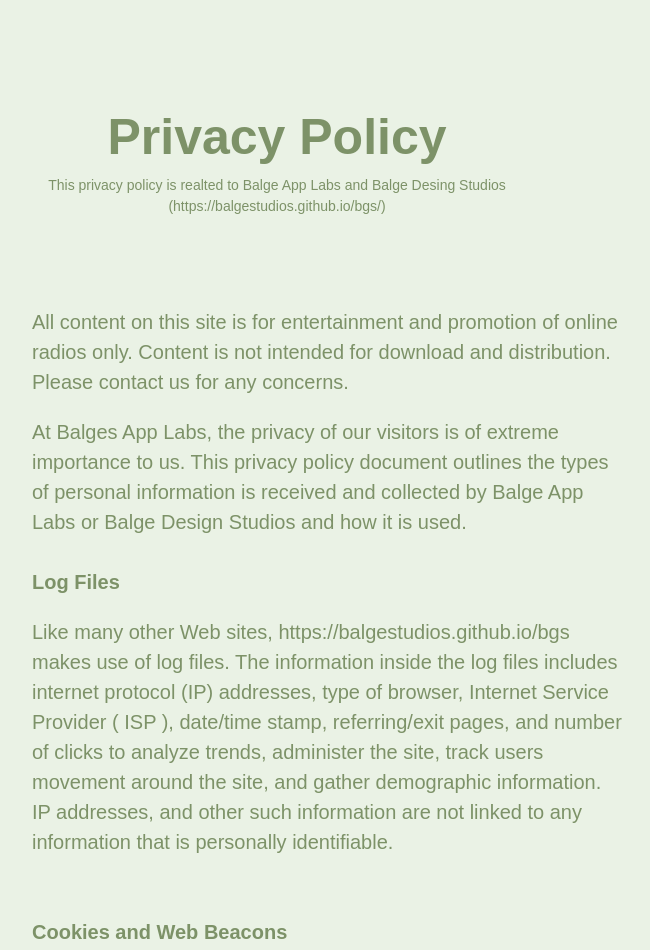
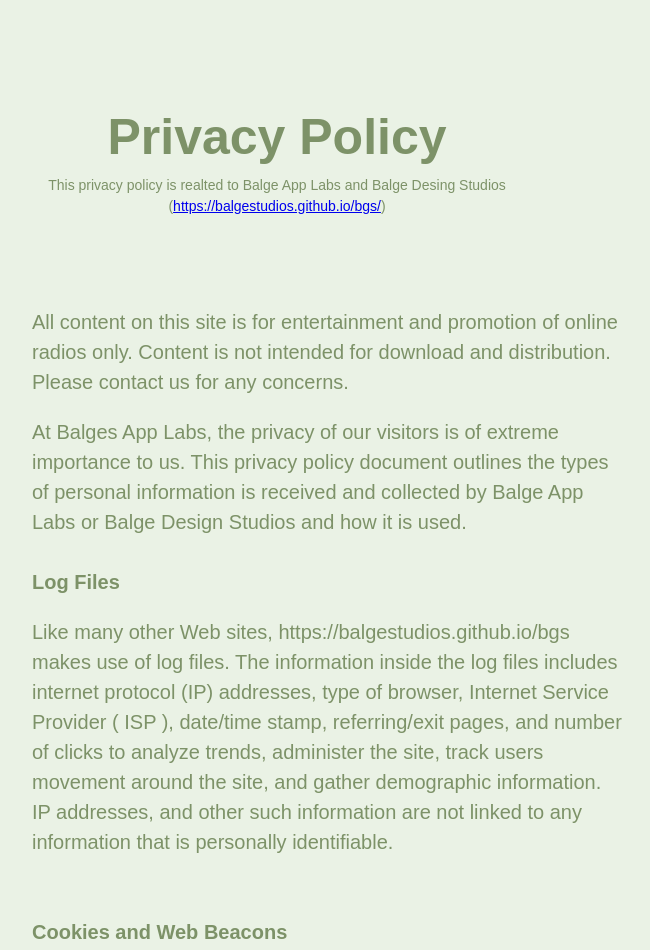
Before and after one commit to balgestudios/BalgeDesignStudios, a plain HTML site: page privacy.html in a window 1280 px wide. Shown: the top 950 px of the page, without its empty margins (363-1013 px from the left). Drawn offline with Linux system fonts and the light colour scheme.

Commit message:
Update privacy.html

```diff
--- a/privacy.html
+++ b/privacy.html
@@ -38,7 +38,7 @@
             <!-- content for the hero -->
             <div class="hero-content_pp">
                 <h2 class="hero-title">Privacy Policy</h2>
-                <p>This privacy policy is realted to Balge App Labs and Balge Desing Studios (https://balgestudios.github.io/bgs/)</p>
+                <p>This privacy policy is realted to Balge App Labs and Balge Desing Studios (<a href="index.html">https://balgestudios.github.io/bgs/</a>)</p>
             </div>
             <div class = "hero_left">
               <p align="left">All content on this site is for entertainment and promotion of online radios only. Content is not intended for download and distribution. Please contact us for any concerns.</p>
```
